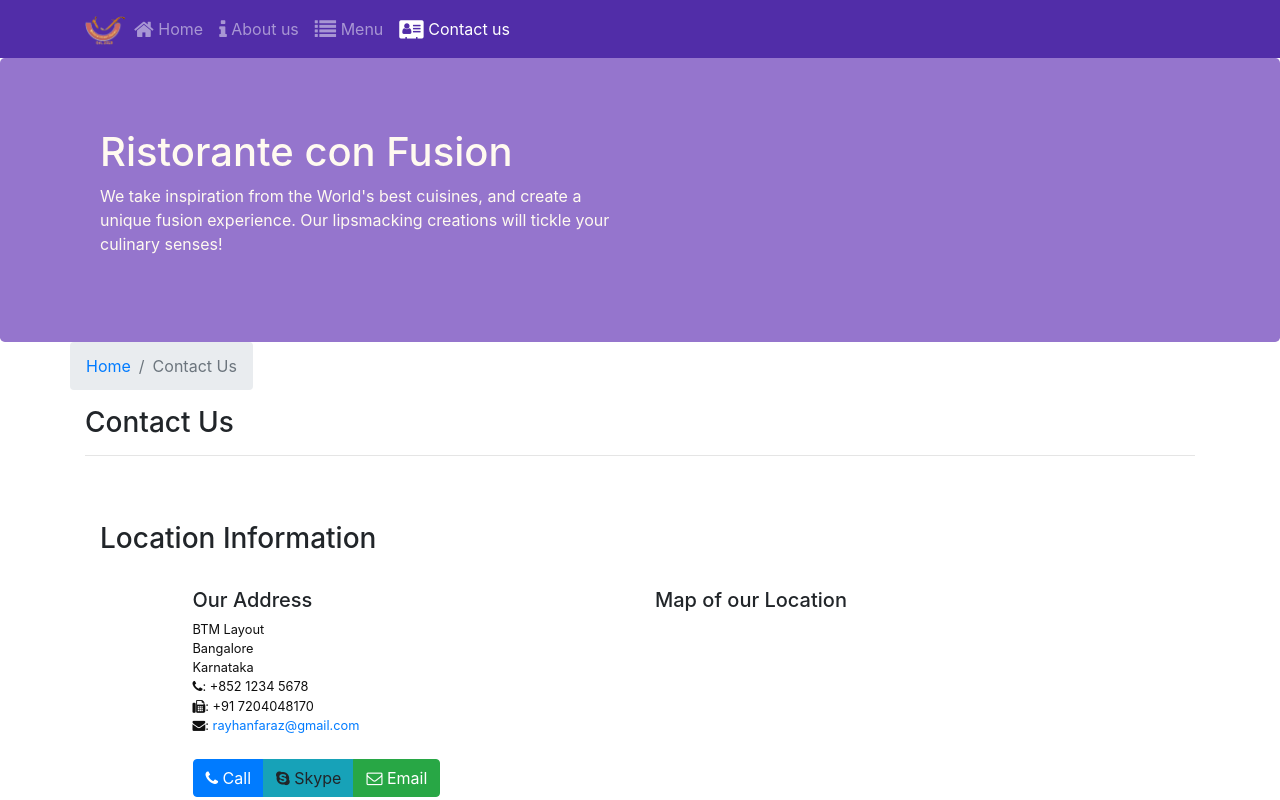
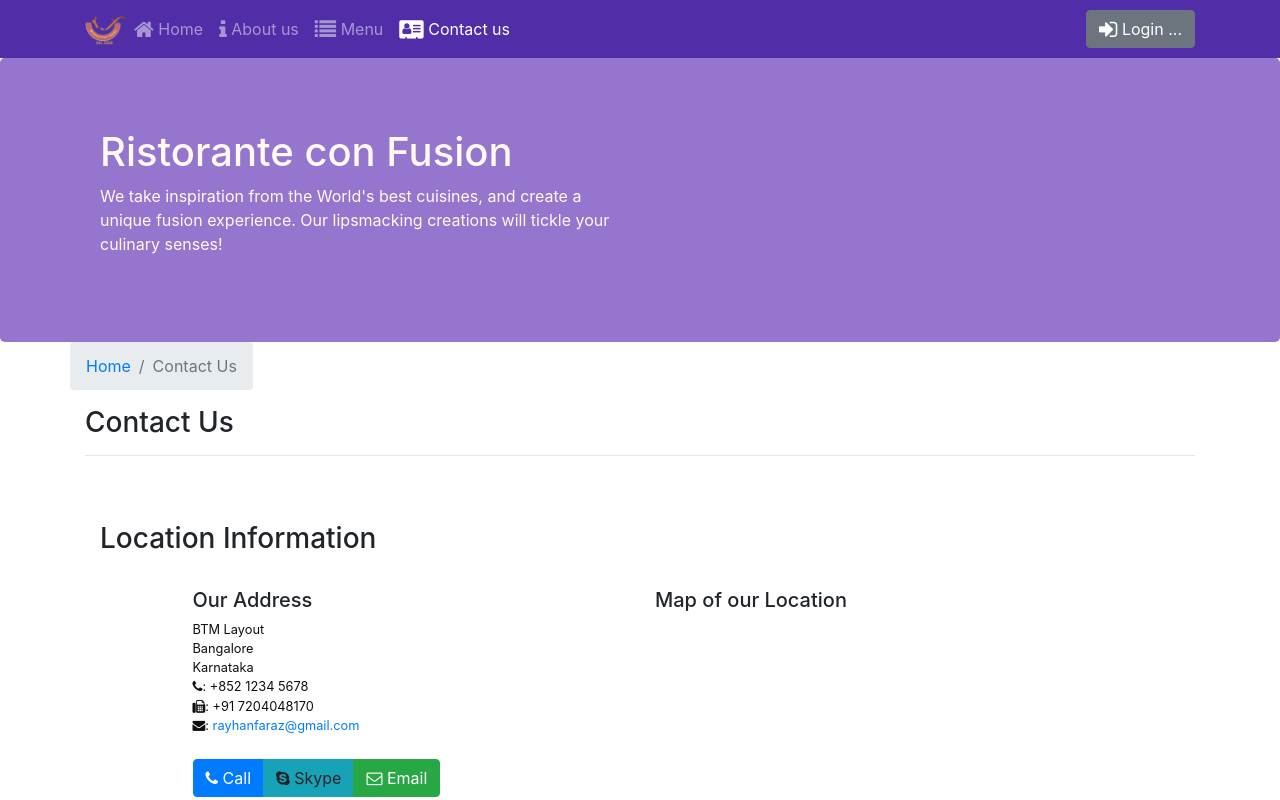
Before and after one commit to rehandbit/confusion, a React (Create React App) app: page /contactus in a window 1280 px wide. Shown: the top 800 px of the page. Built offline with nearby package versions, Linux system fonts and the light colour scheme.

Commit message:
Uncontrolled Form

```diff
--- a/src/Components/ContactComponent.js
+++ b/src/Components/ContactComponent.js
@@ -35,7 +35,6 @@ import { Breadcrumb, BreadcrumbItem,  Col, Form, FormGroup, Input, Label, Button
             this.setState ({
                 [name] : value
             })
-
         }
 
         handleSubmit(event) {
--- a/src/Components/HeaderComponent.js
+++ b/src/Components/HeaderComponent.js
@@ -1,22 +1,38 @@
 
 import React, { Component } from 'react';
-import { Navbar, NavbarBrand, Nav, NavbarToggler, NavItem, Jumbotron, Collapse } from 'reactstrap';
+import { Navbar, NavbarBrand, Nav, NavbarToggler, NavItem, Jumbotron, Collapse, ModalHeader, ModalBody, Modal, Button, Form, FormGroup, Label, Input } from 'reactstrap';
 import { NavLink } from 'react-router-dom'
+// import { Button } from 'bootstrap';
 
 
 class Header extends Component {
   constructor(props) {
     super(props)
     this.state = {
-      isNavOpen: false
+      isNavOpen: false,
+      isModalOpen: false
     }
     this.toggleNav = this.toggleNav.bind(this)
+    this.toggleModal = this.toggleModal.bind(this)
+    this.handleLogin = this.handleLogin.bind(this)
+
   }
 
   toggleNav() {
     this.setState({
       isNavOpen : !this.state.isNavOpen
     })
+  }
+
+  toggleModal() {
+    this.setState({
+      isModalOpen : !this.state.isModalOpen
+    })
+  }
+  handleLogin(event) {
+    this.toggleModal();
+    alert("Username: " + this.username.value + " Password: " + this.password.value + " Remember Me: " + this.remember.checked)
+    event.preventDefault();
   }
 
   render() {
@@ -51,6 +67,13 @@ class Header extends Component {
                 </NavLink>
               </NavItem>
             </Nav>
+            <Nav className="ml-auto" navbar>
+              <NavItem >
+                <Button  onClick={this.toggleModal}>
+                  <span className="fa fa-sign-in fa-lg"> </span>  Login ...
+                </Button>
+              </NavItem>
+            </Nav>
             </Collapse>
         </div>
       </Navbar>
@@ -64,6 +87,28 @@ class Header extends Component {
                </div>
            </div>
        </Jumbotron>
+       <Modal isOpen={this.state.isModalOpen} toggle={this.toggleModal} >
+         <ModalHeader toggle={this.toggleModal} >Login</ModalHeader>
+           <ModalBody>
+            <Form onSubmit={this.handleLogin}>
+              <FormGroup >
+                <Label htmlFor="userName" >Username</Label>
+                <Input type="text" id="userName" name="userName" innerRef={(input) => this.username = input}/>
+              </FormGroup>
+              <FormGroup >
+                <Label htmlFor="password" >Password</Label>
+                <Input type="text" id="password" name="password" innerRef={(input) => this.password = input}/>
+              </FormGroup>
+              <FormGroup check>
+                <Label check>
+                  <Input type="checkbox" name="remember" innerRef={(input) => this.remember = input}/> Remember Me
+                </Label>
+              </FormGroup>
+              <Button type="submit" value="submit" color="primary">Login</Button>
+            </Form>
+           </ModalBody>
+
+       </Modal>
     </React.Fragment>
     );
   }
```
